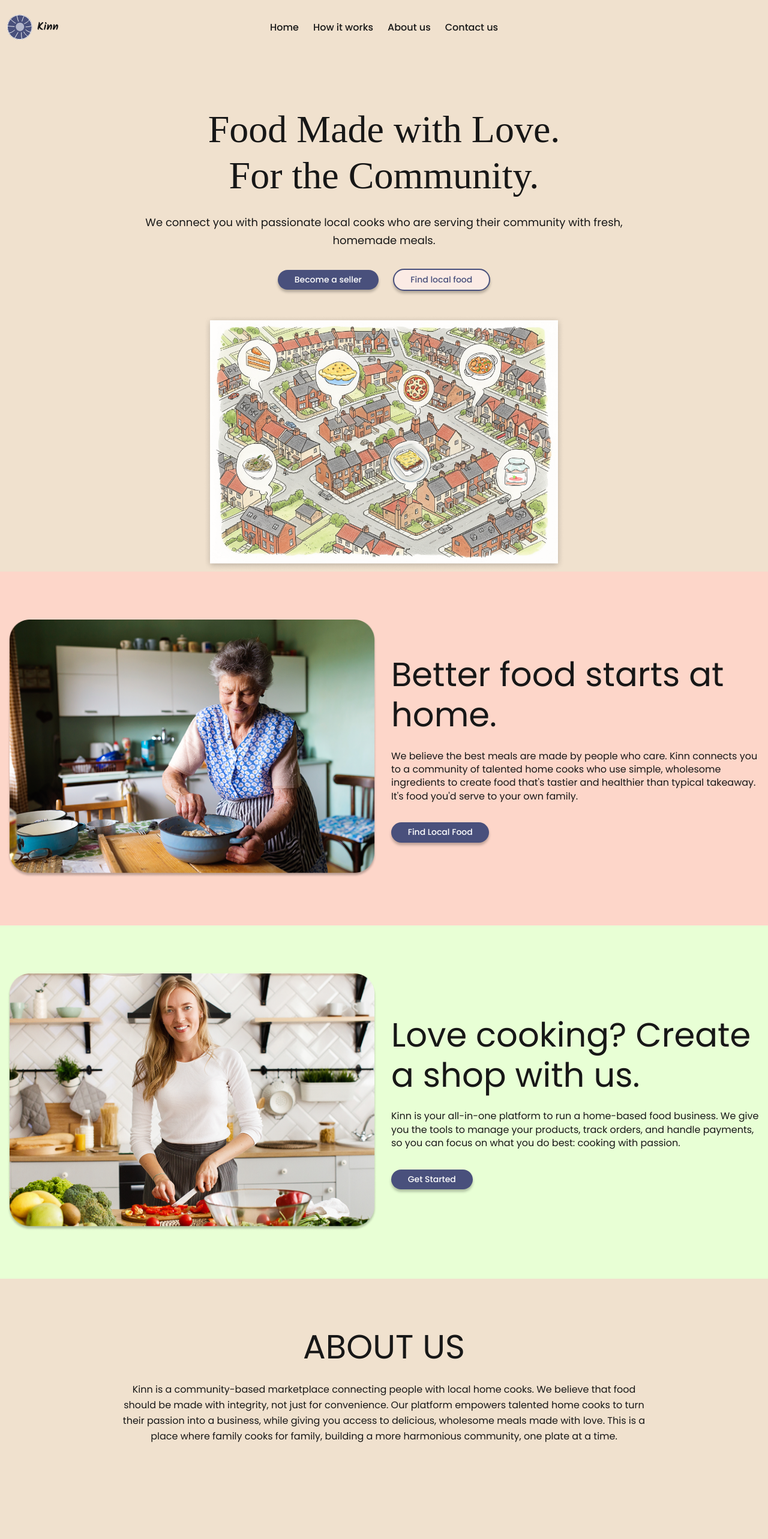
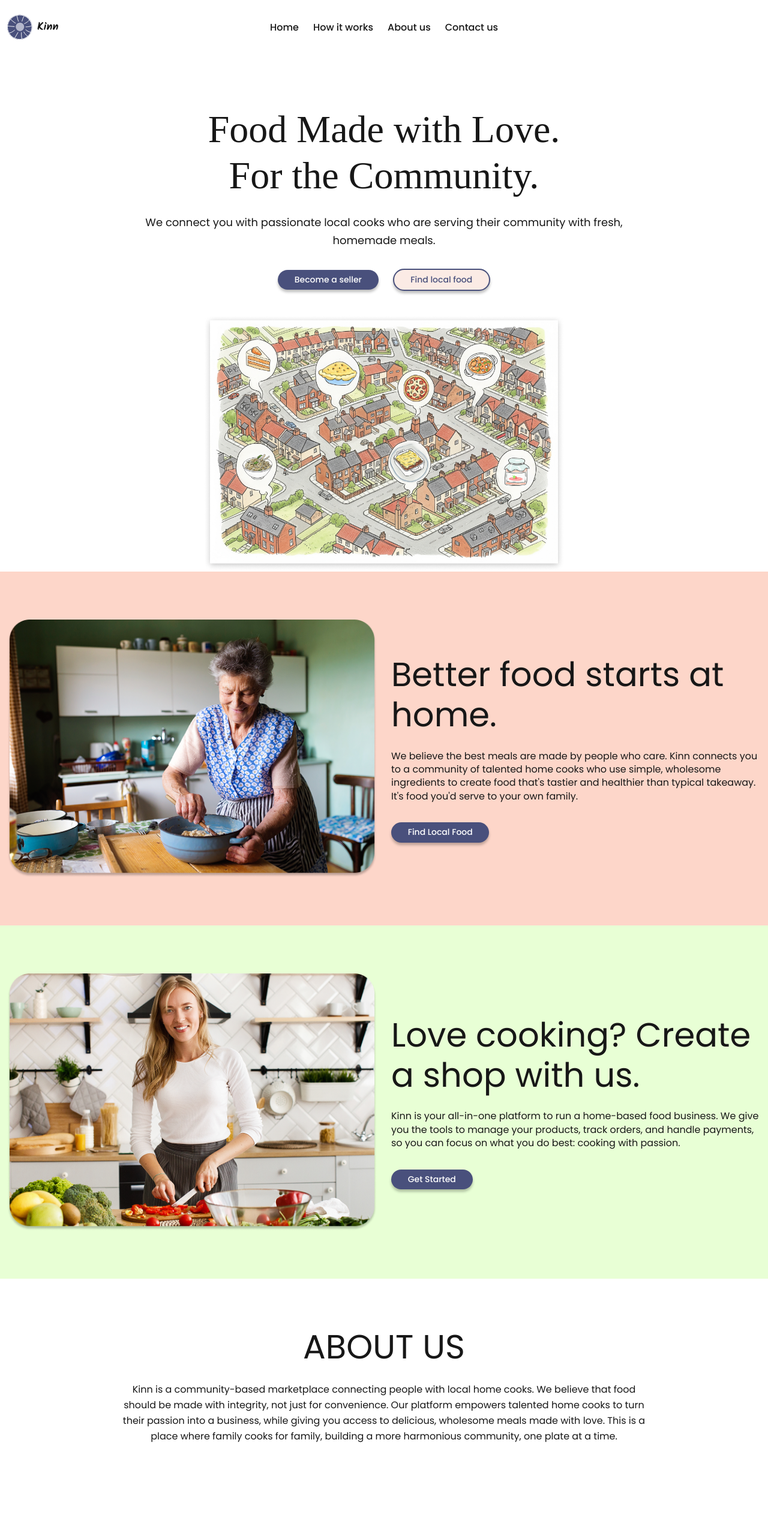
Before and after one commit to alice5643/eat-with-kinn-public, a React (Create React App) app: page / in a window 1280 px wide. Shown: the top 2566 px of the page at 60% size. Built offline with nearby package versions, Linux system fonts and the light colour scheme; a web font is replaced by a local one.

Commit message:
Replace Kbeige with Koffwhite color and remove unused slick-carousel imports

```diff
--- a/src/Components/Nav/Footer.jsx
+++ b/src/Components/Nav/Footer.jsx
@@ -5,7 +5,7 @@ import { LogoIcon } from '../Icon/Icon'
 const Footer = () => {
     return (
         <Fragment>
-            <section className='py-16 bg-Kbeige'>
+            <section className='py-16 bg-Koffwhite'>
                 <Container className='relative'>
                     <Row className='mb-12'>
                         <Col className='mb-8 mb-lg-0' lg={6}>
--- a/src/Pages/Homepage.jsx
+++ b/src/Pages/Homepage.jsx
@@ -13,7 +13,7 @@ const Homepage = () => {
             <ModalFind show={show} handleClose={() => handleClose()} />
 
             {/* start:hero */}
-            <section className='relative overflow-hidden min-h-screen pt-[88px] lg:pt-[98px] -mt-[88px] lg:-mt-[98px] bg-Kbeige flex flex-wrap pb-0'>
+            <section className='relative overflow-hidden min-h-screen pt-[88px] lg:pt-[98px] -mt-[88px] lg:-mt-[98px] bg-Koffwhite flex flex-wrap pb-0'>
                 <Container className='relative z-[2] w-full pt-[80px] relative'>
                     <Row className='justify-center relative z-2'>
                         <Col md={10} lg={8} className='text-center' >
@@ -74,7 +74,7 @@ const Homepage = () => {
             {/* end: explanatory sections */}
 
             {/* About Us Section */}
-            <section className='bg-Kbeige py-[80px]' id="about">
+            <section className='bg-Koffwhite py-[80px]' id="about">
                 <Container>
                     <div className="text-center mb-16">
                         <h2 className='text-h2-normal text-Mblack mb-6'>ABOUT US</h2>
```
